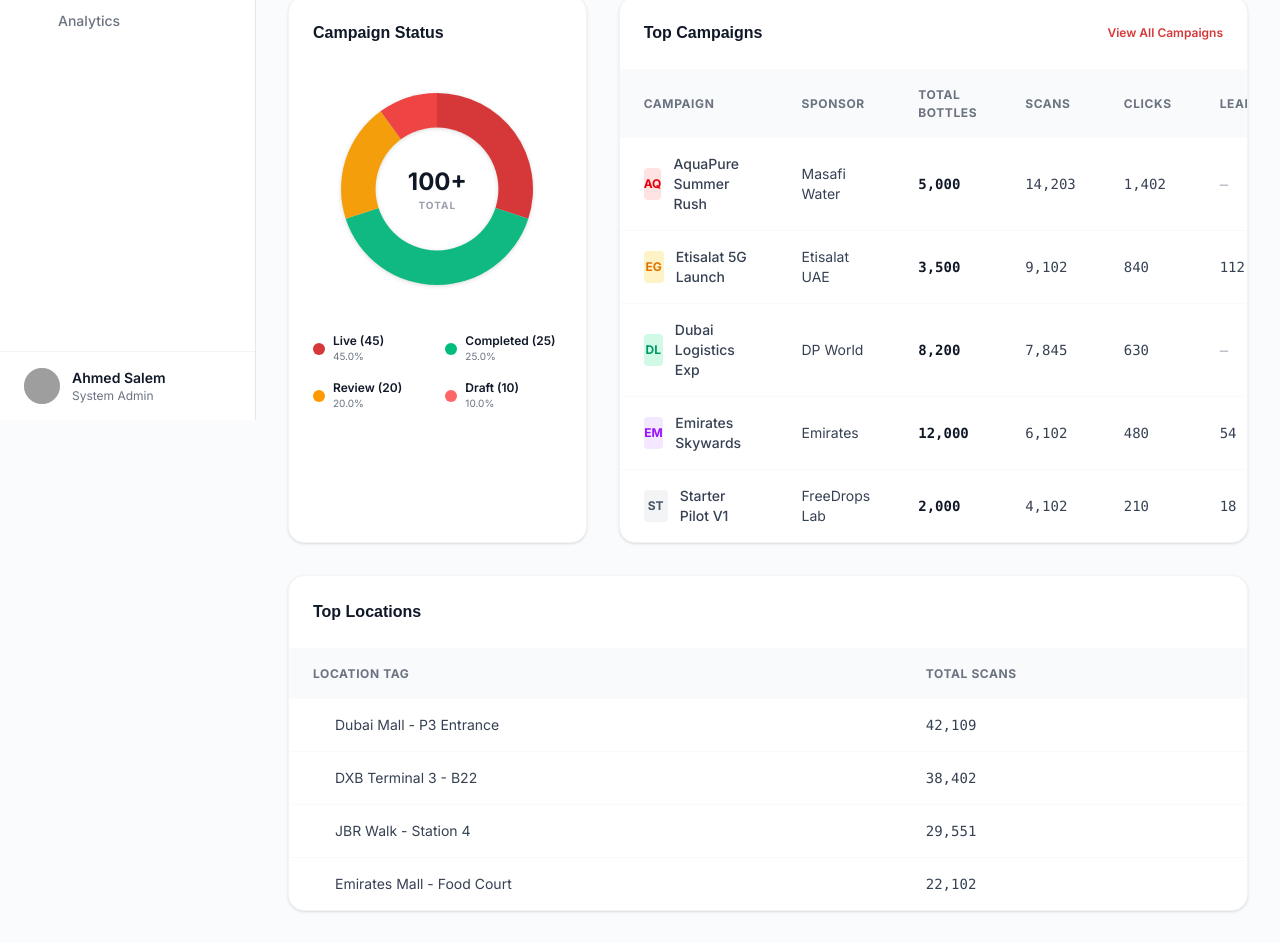
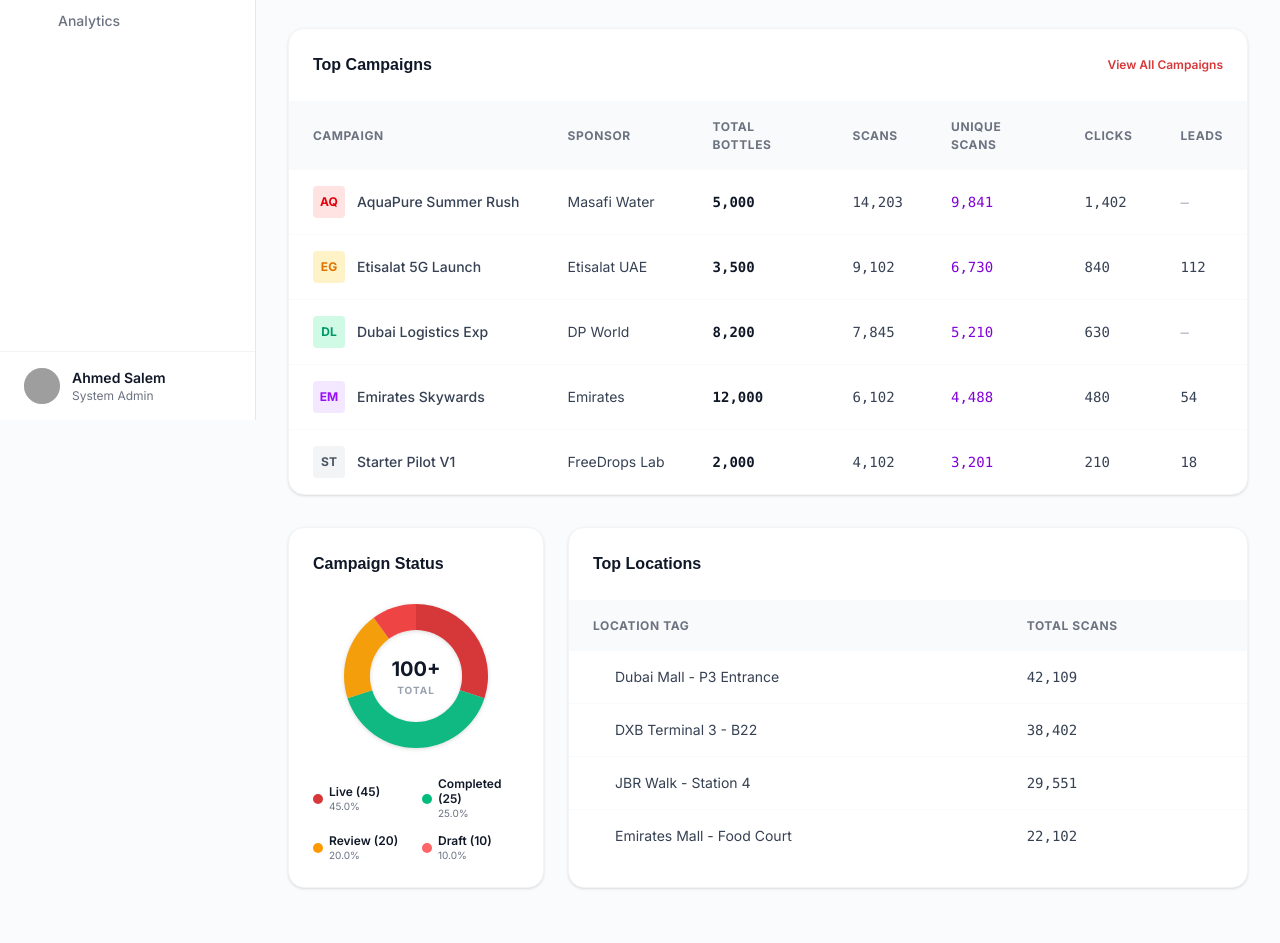
Before and after one commit to sabimuhammed/freedropsnxext, a Next.js app: page /admin/dashboard in a window 1280 px wide. Shown: the part 380-1323 px from the top of the page. After the commit the page ends 1300 px from the top, so only its background shows below. Built offline with nearby package versions, Linux system fonts and the light colour scheme; grey boxes are pictures that could not be loaded; some icons are missing; a web font is replaced by a local one.

Commit message:
feat: Add unique scans data to campaigns and dashboard, enhance QR links with QR code display

```diff
--- a/app/(admin)/admin/campaigns/page.tsx
+++ b/app/(admin)/admin/campaigns/page.tsx
@@ -6,12 +6,12 @@
 export const metadata = { title: "Campaigns List | FreeDrops Admin" };
 
 const campaigns = [
-  { name: "Summer Splash", sponsor: "Masafi Water", status: "Live", cta: "External", start: "Jun 12, 2024", bottles: "15,000", scans: "12,504", clicks: "3,218", leads: "452", statusColor: "bg-green-50 text-green-700" },
-  { name: "Fitness Village", sponsor: "Mai Dubai", status: "In Review", cta: "WhatsApp", start: "Jul 01, 2024", bottles: "10,000", scans: "8,240", clicks: "1,102", leads: "128", statusColor: "bg-amber-50 text-amber-700" },
-  { name: "Back to School", sponsor: "PepsiCo", status: "Awaiting Creative", cta: "FreeDrops Form", start: "Aug 15, 2024", bottles: "20,000", scans: "0", clicks: "0", leads: "0", statusColor: "bg-purple-50 text-purple-700" },
-  { name: "City Walk Launch", sponsor: "Al Ain Water", status: "Draft", cta: "External", start: "Aug 20, 2024", bottles: "5,000", scans: "0", clicks: "0", leads: "0", statusColor: "bg-blue-50 text-blue-700" },
-  { name: "Arts Festival", sponsor: "Masafi Water", status: "Completed", cta: "WhatsApp", start: "May 15, 2024", bottles: "25,000", scans: "22,418", clicks: "5,602", leads: "894", statusColor: "bg-gray-100 text-gray-700" },
-  { name: "Global Village Hydrate", sponsor: "Masafi Water", status: "Approved", cta: "FreeDrops Form", start: "Sep 01, 2024", bottles: "12,000", scans: "0", clicks: "0", leads: "0", statusColor: "bg-cyan-50 text-cyan-700" },
+  { name: "Summer Splash", sponsor: "Masafi Water", status: "Live", cta: "External", start: "Jun 12, 2024", bottles: "15,000", scans: "12,504", uniqueScans: "8,901", clicks: "3,218", leads: "452", statusColor: "bg-green-50 text-green-700" },
+  { name: "Fitness Village", sponsor: "Mai Dubai", status: "In Review", cta: "WhatsApp", start: "Jul 01, 2024", bottles: "10,000", scans: "8,240", uniqueScans: "6,110", clicks: "1,102", leads: "128", statusColor: "bg-amber-50 text-amber-700" },
+  { name: "Back to School", sponsor: "PepsiCo", status: "Awaiting Creative", cta: "FreeDrops Form", start: "Aug 15, 2024", bottles: "20,000", scans: "0", uniqueScans: "0", clicks: "0", leads: "0", statusColor: "bg-purple-50 text-purple-700" },
+  { name: "City Walk Launch", sponsor: "Al Ain Water", status: "Draft", cta: "External", start: "Aug 20, 2024", bottles: "5,000", scans: "0", uniqueScans: "0", clicks: "0", leads: "0", statusColor: "bg-blue-50 text-blue-700" },
+  { name: "Arts Festival", sponsor: "Masafi Water", status: "Completed", cta: "WhatsApp", start: "May 15, 2024", bottles: "25,000", scans: "22,418", uniqueScans: "15,302", clicks: "5,602", leads: "894", statusColor: "bg-gray-100 text-gray-700" },
+  { name: "Global Village Hydrate", sponsor: "Masafi Water", status: "Approved", cta: "FreeDrops Form", start: "Sep 01, 2024", bottles: "12,000", scans: "0", uniqueScans: "0", clicks: "0", leads: "0", statusColor: "bg-cyan-50 text-cyan-700" },
 ];
 
 export default function CampaignsPage() {
@@ -87,6 +87,7 @@
                 <th className="px-6 py-4">Campaign Name</th>
                 <th className="px-6 py-4">Sponsor</th>
                 <th className="px-6 py-4">Status</th>
+                <th className="px-6 py-4">Unique Scans</th>
                 <th className="px-6 py-4">CTA Type</th>
                 <th className="px-6 py-4">Start Date</th>
                 <th className="px-6 py-4 text-center">Total Bottles</th>
@@ -104,6 +105,7 @@
                   <td className="px-6 py-4">
                     <span className={`inline-flex items-center px-2.5 py-0.5 rounded-full text-xs font-semibold ${c.statusColor}`}>{c.status}</span>
                   </td>
+                  <td className="px-6 py-4 font-mono text-purple-700">{c.uniqueScans}</td>
                   <td className="px-6 py-4 text-gray-500">{c.cta}</td>
                   <td className="px-6 py-4 text-gray-600">{c.start}</td>
                   <td className="px-6 py-4 text-center font-mono font-bold text-gray-900">{c.bottles}</td>
--- a/app/(admin)/admin/dashboard/page.tsx
+++ b/app/(admin)/admin/dashboard/page.tsx
@@ -47,11 +47,11 @@
 ];
 
 const topCampaigns = [
-  { initials: "AQ", avatarBg: "bg-red-100", avatarColor: "text-red-600", name: "AquaPure Summer Rush", sponsor: "Masafi Water", bottles: "5,000", scans: "14,203", clicks: "1,402", leads: "—" },
-  { initials: "EG", avatarBg: "bg-amber-100", avatarColor: "text-amber-600", name: "Etisalat 5G Launch", sponsor: "Etisalat UAE", bottles: "3,500", scans: "9,102", clicks: "840", leads: "112" },
-  { initials: "DL", avatarBg: "bg-emerald-100", avatarColor: "text-emerald-600", name: "Dubai Logistics Exp", sponsor: "DP World", bottles: "8,200", scans: "7,845", clicks: "630", leads: "—" },
-  { initials: "EM", avatarBg: "bg-purple-100", avatarColor: "text-purple-600", name: "Emirates Skywards", sponsor: "Emirates", bottles: "12,000", scans: "6,102", clicks: "480", leads: "54" },
-  { initials: "ST", avatarBg: "bg-gray-100", avatarColor: "text-gray-600", name: "Starter Pilot V1", sponsor: "FreeDrops Lab", bottles: "2,000", scans: "4,102", clicks: "210", leads: "18" },
+  { initials: "AQ", avatarBg: "bg-red-100", avatarColor: "text-red-600", name: "AquaPure Summer Rush", sponsor: "Masafi Water", bottles: "5,000", scans: "14,203", uniqueScans: "9,841", clicks: "1,402", leads: "—" },
+  { initials: "EG", avatarBg: "bg-amber-100", avatarColor: "text-amber-600", name: "Etisalat 5G Launch", sponsor: "Etisalat UAE", bottles: "3,500", scans: "9,102", uniqueScans: "6,730", clicks: "840", leads: "112" },
+  { initials: "DL", avatarBg: "bg-emerald-100", avatarColor: "text-emerald-600", name: "Dubai Logistics Exp", sponsor: "DP World", bottles: "8,200", scans: "7,845", uniqueScans: "5,210", clicks: "630", leads: "—" },
+  { initials: "EM", avatarBg: "bg-purple-100", avatarColor: "text-purple-600", name: "Emirates Skywards", sponsor: "Emirates", bottles: "12,000", scans: "6,102", uniqueScans: "4,488", clicks: "480", leads: "54" },
+  { initials: "ST", avatarBg: "bg-gray-100", avatarColor: "text-gray-600", name: "Starter Pilot V1", sponsor: "FreeDrops Lab", bottles: "2,000", scans: "4,102", uniqueScans: "3,201", clicks: "210", leads: "18" },
 ];
 
 const topLocations = [
@@ -95,7 +95,7 @@
           </div>
           <Link
             href="/admin/campaigns/create/step-1"
-            className="flex items-center gap-2 bg-[#D63839] hover:bg-red-700 text-white px-4 py-2 rounded-lg text-sm font-semibold transition-all shadow-sm shadow-red-200"
+            className="flex items-center gap-2 bg-[#D63839] hover:bg-red-700 text-white px-4 py-2 rounded-lg text-sm font-semibold transition-all shadow-sm shadow-red-200 whitespace-nowrap"
           >
             <Icon icon="lucide:plus" />Create Campaign
           </Link>
@@ -129,45 +129,7 @@
         ))}
       </AnimatedGrid>
 
-      <div className="grid grid-cols-1 lg:grid-cols-3 gap-8 mb-8">
-        <div className="lg:col-span-1 bg-white border border-gray-100 rounded-2xl p-6 shadow-sm">
-          <div className="flex items-center justify-between mb-6">
-            <h3 className="font-bold text-gray-900">Campaign Status</h3>
-          </div>
-          <div className="relative flex justify-center py-6">
-            <svg viewBox="0 0 100 100" className="w-48 h-48 drop-shadow-sm">
-              <defs>
-                <mask id="pie-mask">
-                  <rect width="100" height="100" fill="white" />
-                  <circle cx="50" cy="50" r="32" fill="black" />
-                </mask>
-              </defs>
-              <g mask="url(#pie-mask)">
-                <path fill="#D63839" d="M 50 50 L 50 0 A 50 50 0 0 1 97.55 65.45 Z" />
-                <path fill="#10B981" d="M 50 50 L 97.55 65.45 A 50 50 0 0 1 2.45 65.45 Z" />
-                <path fill="#F59E0B" d="M 50 50 L 2.45 65.45 A 50 50 0 0 1 20.61 9.55 Z" />
-                <path fill="#EF4444" d="M 50 50 L 20.61 9.55 A 50 50 0 0 1 50 0 Z" />
-              </g>
-            </svg>
-            <div className="absolute inset-0 flex flex-col items-center justify-center">
-              <span className="text-2xl font-bold text-gray-900">100+</span>
-              <span className="text-[10px] text-gray-400 font-bold uppercase tracking-widest">Total</span>
-            </div>
-          </div>
-          <div className="grid grid-cols-2 gap-4 mt-6">
-            {campaignStatus.map((s) => (
-              <div key={s.label} className="flex items-center gap-2">
-                <span className={`w-3 h-3 rounded-full ${s.color}`} />
-                <div className="flex flex-col">
-                  <span className="text-xs font-semibold text-gray-900">{s.label} ({s.count})</span>
-                  <span className="text-[10px] text-gray-500">{s.pct}</span>
-                </div>
-              </div>
-            ))}
-          </div>
-        </div>
-
-        <div className="lg:col-span-2 bg-white border border-gray-100 rounded-2xl overflow-hidden shadow-sm">
+      <div className="bg-white border border-gray-100 rounded-2xl overflow-hidden shadow-sm mb-8">
         <div className="p-6 flex items-center justify-between border-b border-gray-50">
           <h3 className="font-bold text-gray-900">Top Campaigns</h3>
           <Link href="/admin/campaigns" className="text-xs font-semibold text-[#D63839] hover:text-red-800">
@@ -182,6 +144,7 @@
                 <th className="px-6 py-4">Sponsor</th>
                 <th className="px-6 py-4">Total Bottles</th>
                 <th className="px-6 py-4">Scans</th>
+                <th className="px-6 py-4">Unique Scans</th>
                 <th className="px-6 py-4">Clicks</th>
                 <th className="px-6 py-4">Leads</th>
               </tr>
@@ -191,15 +154,16 @@
                 <AnimatedRow key={c.name} className="text-sm text-gray-700">
                   <td className="px-6 py-4">
                     <div className="flex items-center gap-3">
-                        <div className={`w-8 h-8 rounded ${c.avatarBg} flex items-center justify-center ${c.avatarColor} font-bold text-xs`}>
+                      <div className={`w-8 h-8 rounded ${c.avatarBg} flex items-center justify-center ${c.avatarColor} font-bold text-xs shrink-0`}>
                         {c.initials}
                       </div>
-                        <span className="font-medium">{c.name}</span>
+                      <span className="font-medium whitespace-nowrap">{c.name}</span>
                     </div>
                   </td>
-                    <td className="px-6 py-4">{c.sponsor}</td>
+                  <td className="px-6 py-4 whitespace-nowrap">{c.sponsor}</td>
                   <td className="px-6 py-4 font-mono font-bold text-gray-900">{c.bottles}</td>
                   <td className="px-6 py-4 font-mono">{c.scans}</td>
+                  <td className="px-6 py-4 font-mono text-purple-700">{c.uniqueScans}</td>
                   <td className="px-6 py-4 font-mono">{c.clicks}</td>
                   <td className={`px-6 py-4 font-mono ${c.leads === "—" ? "text-gray-400" : ""}`}>{c.leads}</td>
                 </AnimatedRow>
@@ -208,9 +172,9 @@
           </table>
         </div>
       </div>
-      </div>
 
-      <div className="bg-white border border-gray-100 rounded-2xl overflow-hidden shadow-sm">
+      <div className="flex gap-6 flex-row-reverse">
+        <div className="flex-1 bg-white border border-gray-100 rounded-2xl overflow-hidden shadow-sm">
           <div className="p-6 flex items-center justify-between border-b border-gray-50">
             <h3 className="font-bold text-gray-900">Top Locations</h3>
           </div>
@@ -238,6 +202,42 @@
             </table>
           </div>
         </div>
+
+        <div className="shrink-0 w-64 bg-white border border-gray-100 rounded-2xl p-6 shadow-sm">
+          <h3 className="font-bold text-gray-900 mb-4">Campaign Status</h3>
+          <div className="relative flex justify-center py-3">
+            <svg viewBox="0 0 100 100" className="w-36 h-36 drop-shadow-sm">
+              <defs>
+                <mask id="pie-mask">
+                  <rect width="100" height="100" fill="white" />
+                  <circle cx="50" cy="50" r="32" fill="black" />
+                </mask>
+              </defs>
+              <g mask="url(#pie-mask)">
+                <path fill="#D63839" d="M 50 50 L 50 0 A 50 50 0 0 1 97.55 65.45 Z" />
+                <path fill="#10B981" d="M 50 50 L 97.55 65.45 A 50 50 0 0 1 2.45 65.45 Z" />
+                <path fill="#F59E0B" d="M 50 50 L 2.45 65.45 A 50 50 0 0 1 20.61 9.55 Z" />
+                <path fill="#EF4444" d="M 50 50 L 20.61 9.55 A 50 50 0 0 1 50 0 Z" />
+              </g>
+            </svg>
+            <div className="absolute inset-0 flex flex-col items-center justify-center">
+              <span className="text-xl font-bold text-gray-900">100+</span>
+              <span className="text-[10px] text-gray-400 font-bold uppercase tracking-widest">Total</span>
+            </div>
+          </div>
+          <div className="grid grid-cols-2 gap-3 mt-4">
+            {campaignStatus.map((s) => (
+              <div key={s.label} className="flex items-center gap-1.5">
+                <span className={`w-2.5 h-2.5 rounded-full shrink-0 ${s.color}`} />
+                <div className="flex flex-col">
+                  <span className="text-xs font-semibold text-gray-900 leading-tight">{s.label} ({s.count})</span>
+                  <span className="text-[10px] text-gray-500">{s.pct}</span>
+                </div>
+              </div>
+            ))}
+          </div>
+        </div>
+      </div>
     </div>
     </AnimatedPage>
   );
--- a/app/(admin)/admin/redirect-links/page.tsx
+++ b/app/(admin)/admin/redirect-links/page.tsx
@@ -5,10 +5,10 @@
 export const metadata = { title: "Redirect Links — Global | FreeDrops Admin" };
 
 const links = [
-  { slug: "masafi-summer", destination: "https://masafi.com/summer", campaign: "Summer Splash", clicks: "3,218", created: "Jun 10, 2024", status: "Active" },
-  { slug: "mai-fitness", destination: "https://maidubai.com/fitness", campaign: "Fitness Village", clicks: "1,102", created: "Jul 01, 2024", status: "Active" },
-  { slug: "pepsi-school", destination: "https://pepsi.ae/school", campaign: "Back to School", clicks: "0", created: "Aug 15, 2024", status: "Draft" },
-  { slug: "alain-arts", destination: "https://alainwater.ae/arts", campaign: "Arts Festival", clicks: "5,602", created: "May 15, 2024", status: "Completed" },
+  { slug: "masafi-summer", destination: "https://masafi.com/summer", campaign: "Summer Splash", status: "Active", uniqueScans: "8,901", clicks: "3,218", created: "Jun 10, 2024" },
+  { slug: "mai-fitness", destination: "https://maidubai.com/fitness", campaign: "Fitness Village", status: "Active", uniqueScans: "6,110", clicks: "1,102", created: "Jul 01, 2024" },
+  { slug: "pepsi-school", destination: "https://pepsi.ae/school", campaign: "Back to School", status: "Draft", uniqueScans: "0", clicks: "0", created: "Aug 15, 2024" },
+  { slug: "alain-arts", destination: "https://alainwater.ae/arts", campaign: "Arts Festival", status: "Completed", uniqueScans: "15,302", clicks: "5,602", created: "May 15, 2024" },
 ];
 
 export default function RedirectLinksPage() {
@@ -34,6 +34,7 @@
                 <th className="px-6 py-4 font-semibold">Destination URL</th>
                 <th className="px-6 py-4 font-semibold">Campaign</th>
                 <th className="px-6 py-4 font-semibold">Status</th>
+                <th className="px-6 py-4 font-semibold">Unique Scans</th>
                 <th className="px-6 py-4 font-semibold">Clicks</th>
                 <th className="px-6 py-4 font-semibold">Created</th>
                 <th className="px-6 py-4 font-semibold text-right">Actions</th>
@@ -52,6 +53,7 @@
                       "bg-blue-50 text-blue-700"
                     }`}>{l.status}</span>
                   </td>
+                  <td className="px-6 py-4 font-mono text-purple-700">{l.uniqueScans}</td>
                   <td className="px-6 py-4 font-medium text-gray-900">{l.clicks}</td>
                   <td className="px-6 py-4 text-gray-500">{l.created}</td>
                   <td className="px-6 py-4 text-right">
```
Also changed, not shown: app/(admin)/admin/qr-links/page.tsx (+5 -4 lines), public/qr8.png (added), 1 other file (tests, documents, lock files or other folders). Lines whose indentation alone changed are shown as unchanged.
